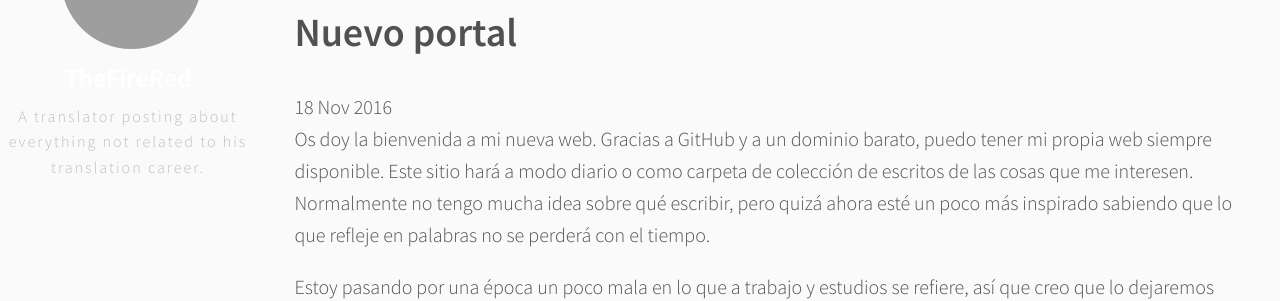
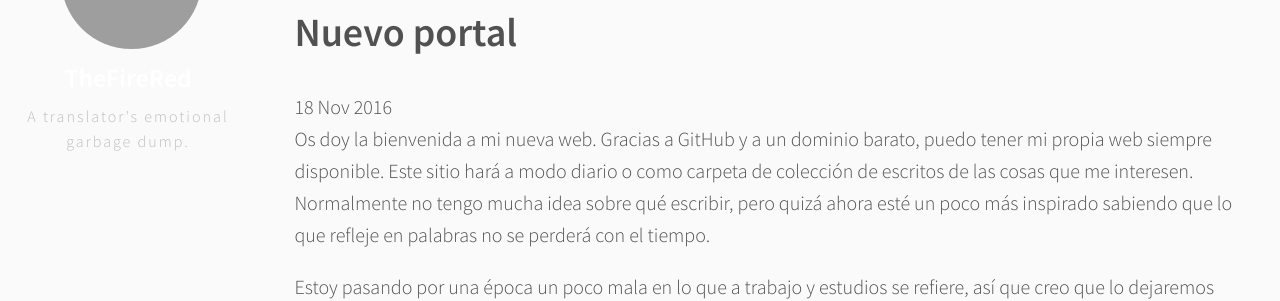
Before and after one commit to TheFireRed/thefirered.github.io, a Jekyll site: the page built from _posts/2016-01-08-nuevo-portal.md, in a window 1280 px wide. Shown: the part 156-457 px from the top of the page. Built offline with Jekyll 4.4.1, drawn with Linux system fonts in a browser that asks for light colours; comment, search, counter and statistics services are not loaded; grey boxes are pictures that could not be loaded.

Commit message:
Update _config.yml

```diff
--- a/_config.yml
+++ b/_config.yml
@@ -1,9 +1,8 @@
 name:               "TheFireRed"
-description:        "A translator posting about everything not related to his translation career."
+description:        "A translator's emotional garbage dump."
 
 url:                "https://thefirered.github.com"
 author:             "TheFireRed"
-email:              "none@ofthat.com"
 gravatar_hash:      ""
 twitter:            "TheFireRed"
 email:              ""
@@ -27,8 +26,7 @@ markdown:           kramdown
 nav:
   - name:           "About"
     href:           "/about"
-  - name:           ""
-    href:           ""
+
 
 sass:
   style:            :compressed
```
